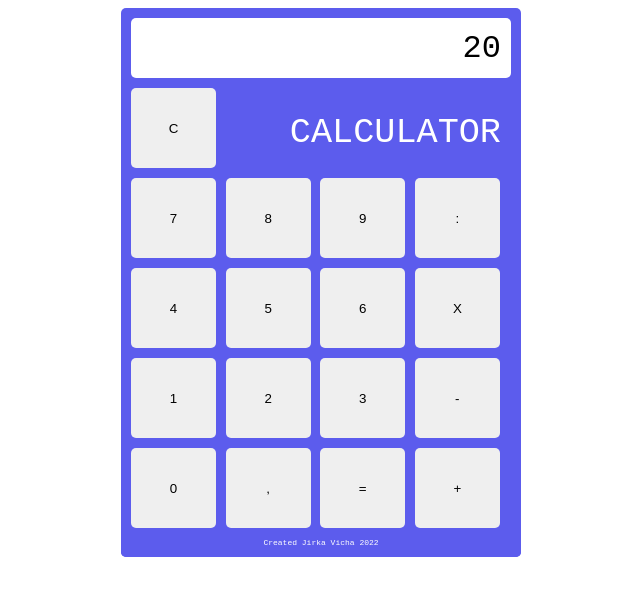
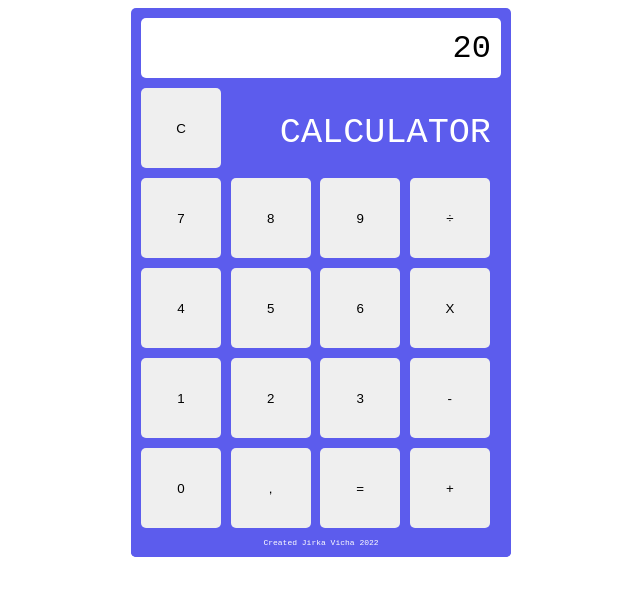
Before and after one commit to JirkaVicha/calculator, a plain HTML site: page index.html in a window 1280 px wide. Shown: the whole page, without its empty margins (137-777 px from the left). Drawn offline with Linux system fonts and the light colour scheme.

Commit message:
fix the size of calc grid

```diff
--- a/index.html
+++ b/index.html
@@ -28,7 +28,7 @@
                         <button>7</button>
                         <button>8</button>
                         <button>9</button>
-                        <button>:</button>
+                        <button>÷</button>
                     </div>
                     <div class="row-three">
                         <button>4</button>
--- a/style.css
+++ b/style.css
@@ -13,7 +13,7 @@ body {
     background-color: rgb(92, 92, 237);
     display: flex;
     flex-direction: column;
-    max-width: 400px;
+    max-width: 380px;
     margin: 0px auto;
 }
 
@@ -23,7 +23,7 @@ body {
 
 .display .container {
     background-color: white;
-    max-width: 390px;
+    max-width: 380px;
     height: 60px;
     display: flex;
     flex-direction: row;
@@ -55,7 +55,7 @@ body {
 }
 
 button {
-    width: 85px;
+    width: 80px;
     height: 80px;
     border-style: none;
     margin-bottom: 10px;
```
